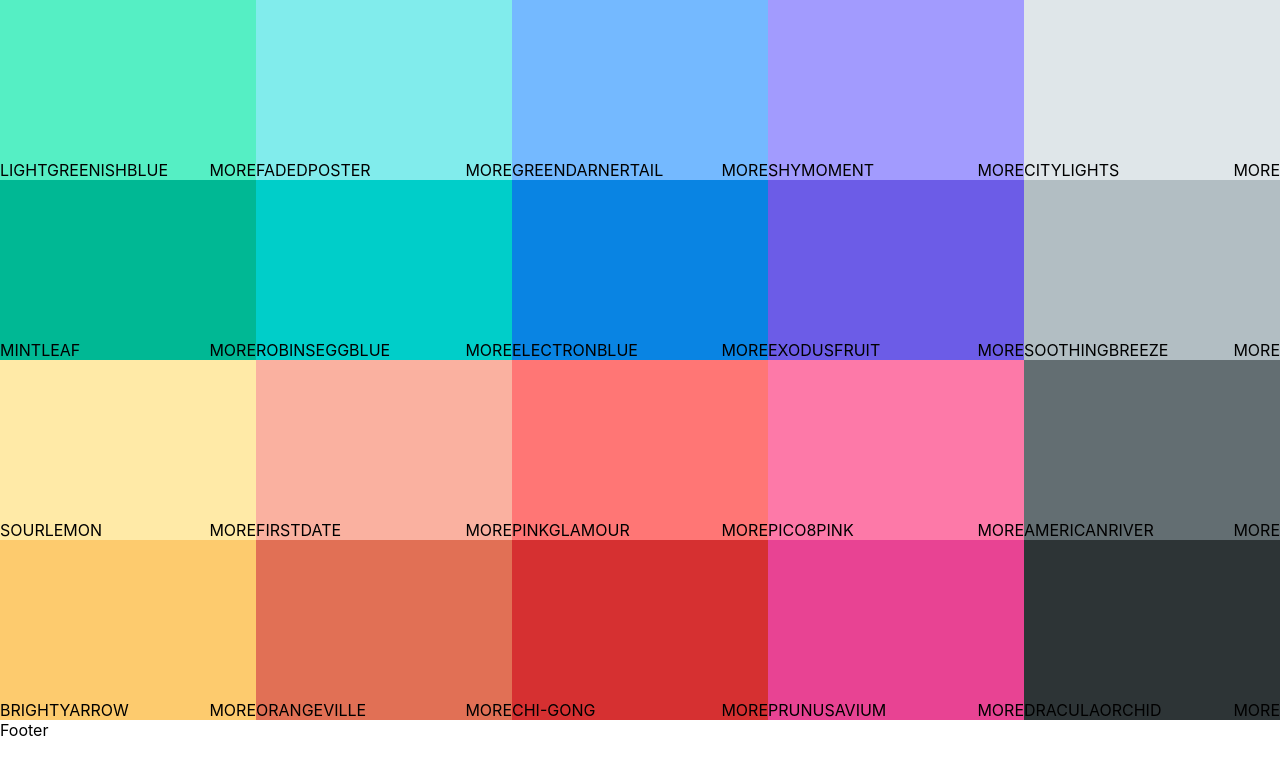
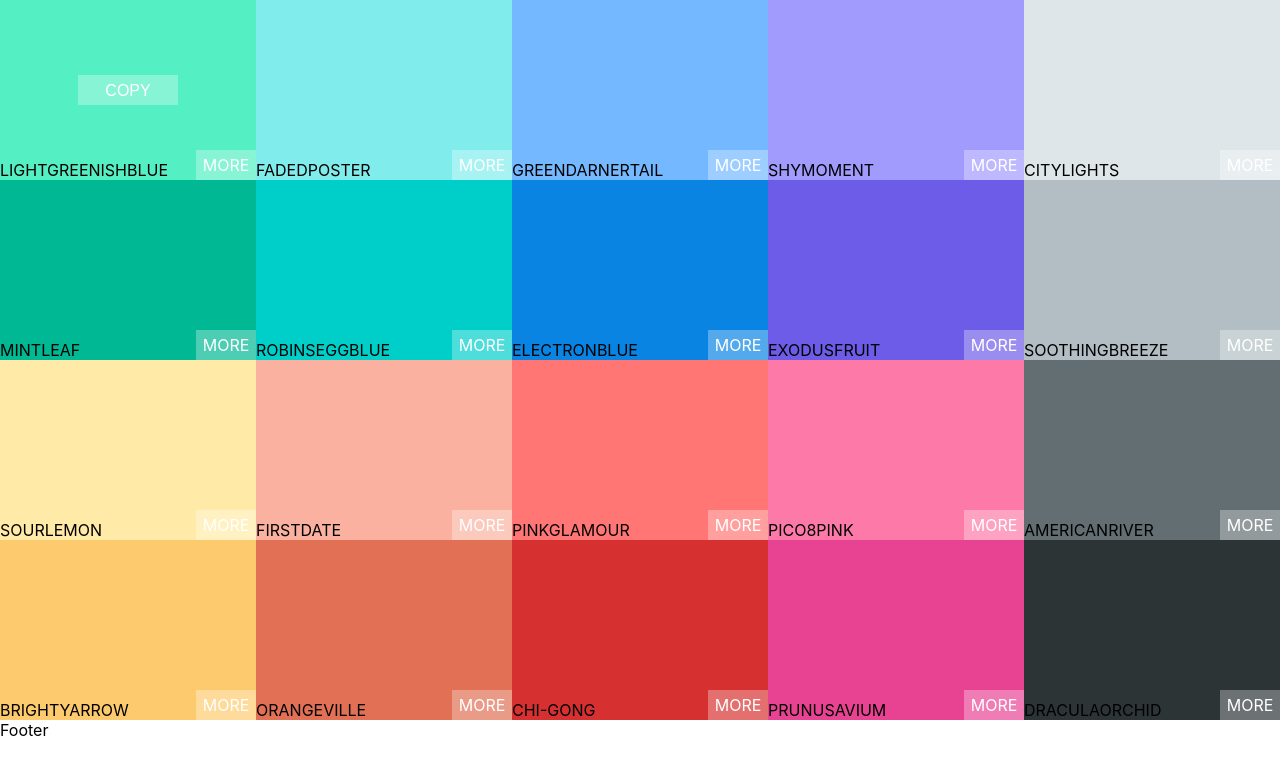
Before and after one commit to michaelohalloran/react-color-picker, a React (Create React App) app: page / in a window 1280 px wide. Shown: the top 774 px of the page. Built offline with nearby package versions, Linux system fonts and the light colour scheme.

Commit message:
add color box styles

```diff
--- a/src/Palette/ColorBox.css
+++ b/src/Palette/ColorBox.css
@@ -4,8 +4,54 @@
 	height: 25%;
 	align-items: flex-end;
 	justify-content: space-between;
+	position: relative;
 }
+
+/* .copy-container {
+	position: relative;
+} */
 
 .box span {
 	text-transform: uppercase;
 }
+
+.more-btn,
+.copy-btn {
+	color: white;
+	text-transform: uppercase;
+	cursor: pointer;
+	background: rgba(255, 255, 255, 0.3);
+	text-align: center;
+	line-height: 30px;
+	outline: none;
+	border: none;
+	font-size: 1em;
+	height: 30px;
+}
+
+.more-btn {
+	width: 60px;
+}
+.copy-btn {
+	/* align-self: center;  */
+	opacity: 0;
+	width: 100px;
+	position: absolute;
+	top: 50%;
+	left: 50%;
+	margin-left: -50px;
+	margin-top: -15px;
+	display: inline-block;
+}
+
+.box:hover .copy-btn {
+	opacity: 1;
+	transition: 0.5s;
+}
+
+.show {
+	display: block;
+	position: relative;
+	transform: translate(-50%, -50%);
+	/* align-self: center; */
+}
--- a/src/Palette/ColorBox.js
+++ b/src/Palette/ColorBox.js
@@ -2,10 +2,14 @@
 import "./ColorBox.css";
 
 const ColorBox = (props) => {
+	const { background, name } = props;
 	return (
-		<div className="box" style={{ background: props.background }}>
-			<span>{props.name}</span>
-			MORE
+		<div className="box" style={{ background }}>
+			<div className="box-content">
+				<span>{name}</span>
+			</div>
+			<button className="copy-btn">COPY</button>
+			<span class="more-btn">MORE</span>
 		</div>
 	);
 };
--- a/src/Palette/Palette.css
+++ b/src/Palette/Palette.css
@@ -9,22 +9,3 @@
 	flex-wrap: wrap;
 	height: 90%;
 }
-
-.more-btn,
-.copy-btn {
-	color: white;
-	text-transform: uppercase;
-	cursor: pointer;
-}
-
-.copy-btn {
-	display: none;
-	align-self: center;
-}
-
-.show {
-	display: block;
-	position: relative;
-	transform: translate(-50%, -50%);
-	/* align-self: center; */
-}
```
